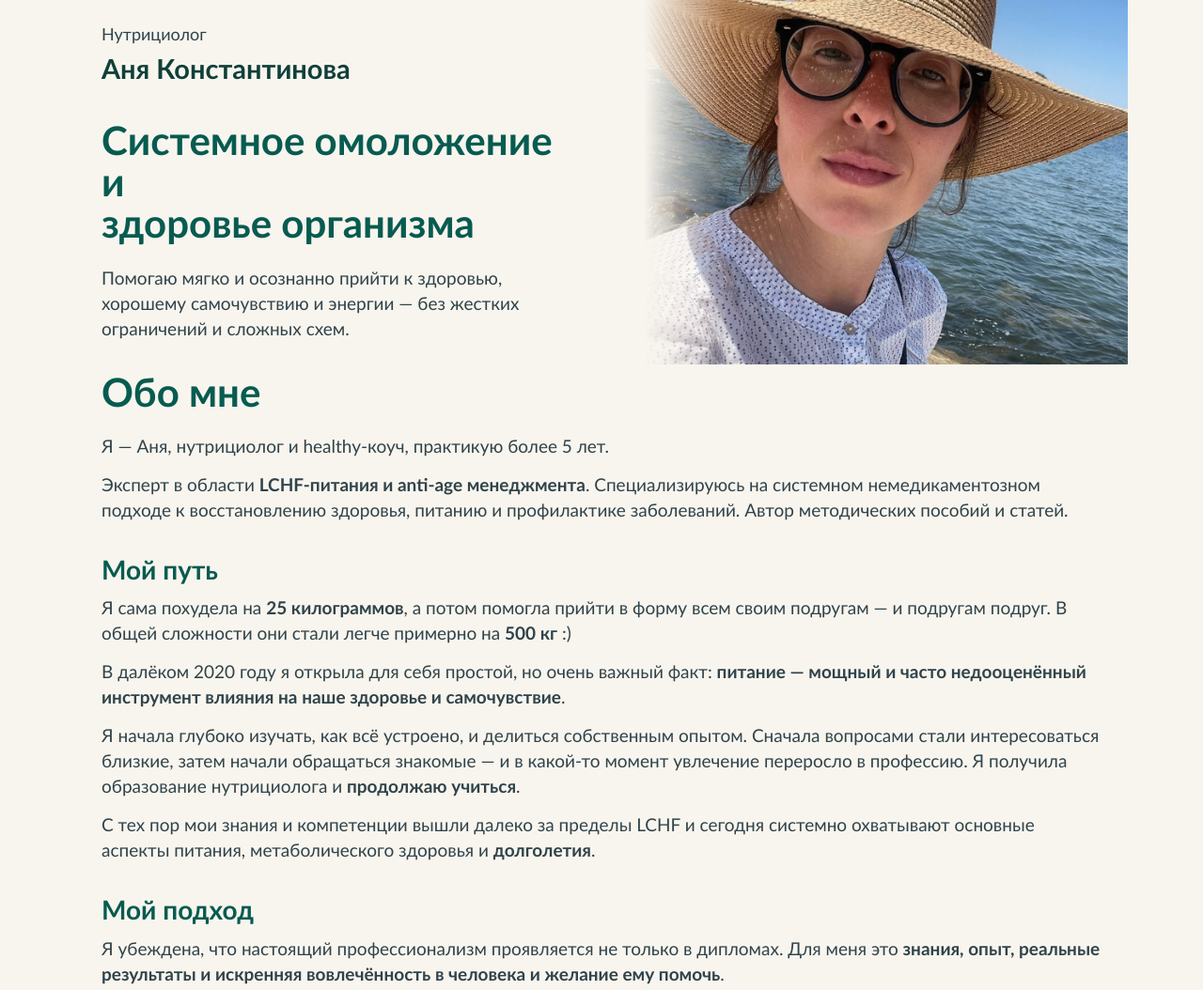
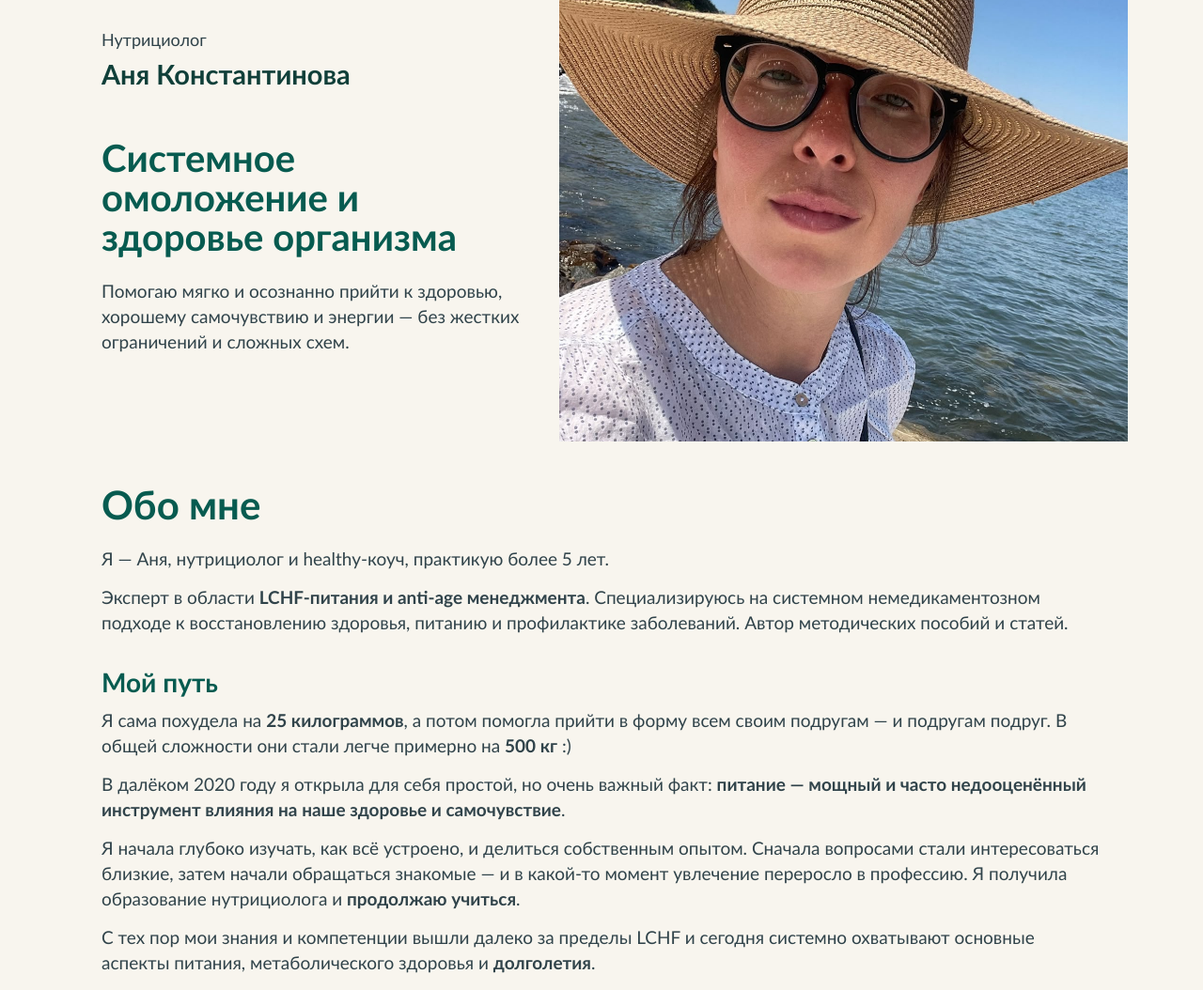
Before and after one commit to Peterslv/anya-konstantinova, a plain HTML site: page index.html in a window 1280 px wide. Shown: the top 1054 px of the page at 94% size. Drawn offline with Linux system fonts and the light colour scheme.

Commit message:
Refine desktop hero with clean photo edge

```diff
--- a/index.html
+++ b/index.html
@@ -20,6 +20,16 @@ h1{font-size:42px;line-height:1.05;color:var(--green);margin:0 0 24px;max-width:
 .hero-photo{position:relative;overflow:hidden}
 .hero-photo:before{content:"";position:absolute;z-index:1;inset:0 auto 0 0;width:17%;background:linear-gradient(90deg,var(--bg),rgba(248,245,238,0))}
 .hero-photo img{display:block;width:100%;height:100%;object-fit:cover;object-position:center 52%;transform:none}
+
+/* DESKTOP: clean split, without the blurred photo edge */
+@media(min-width:901px){
+.hero-inner{grid-template-columns:46% 54%;height:470px}
+.hero-copy{padding:30px 34px 30px 28px}
+.hero-photo:before{display:none}
+.hero-photo img{object-position:center 50%}
+.name{margin-bottom:48px}
+h1{font-size:40px}
+}
 
 /* ABOUT */
 section{padding-top:38px}h2{font-size:42px;color:var(--green);margin:0 0 14px}
```
